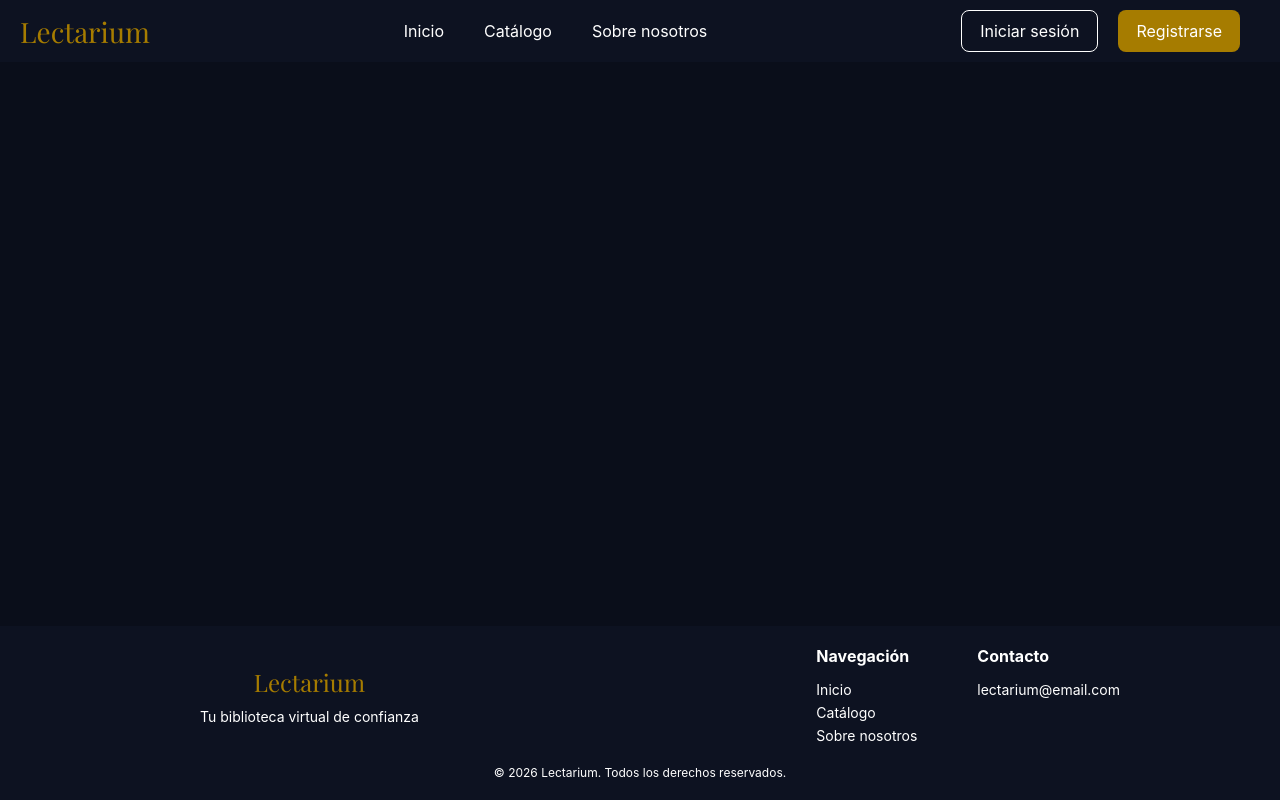
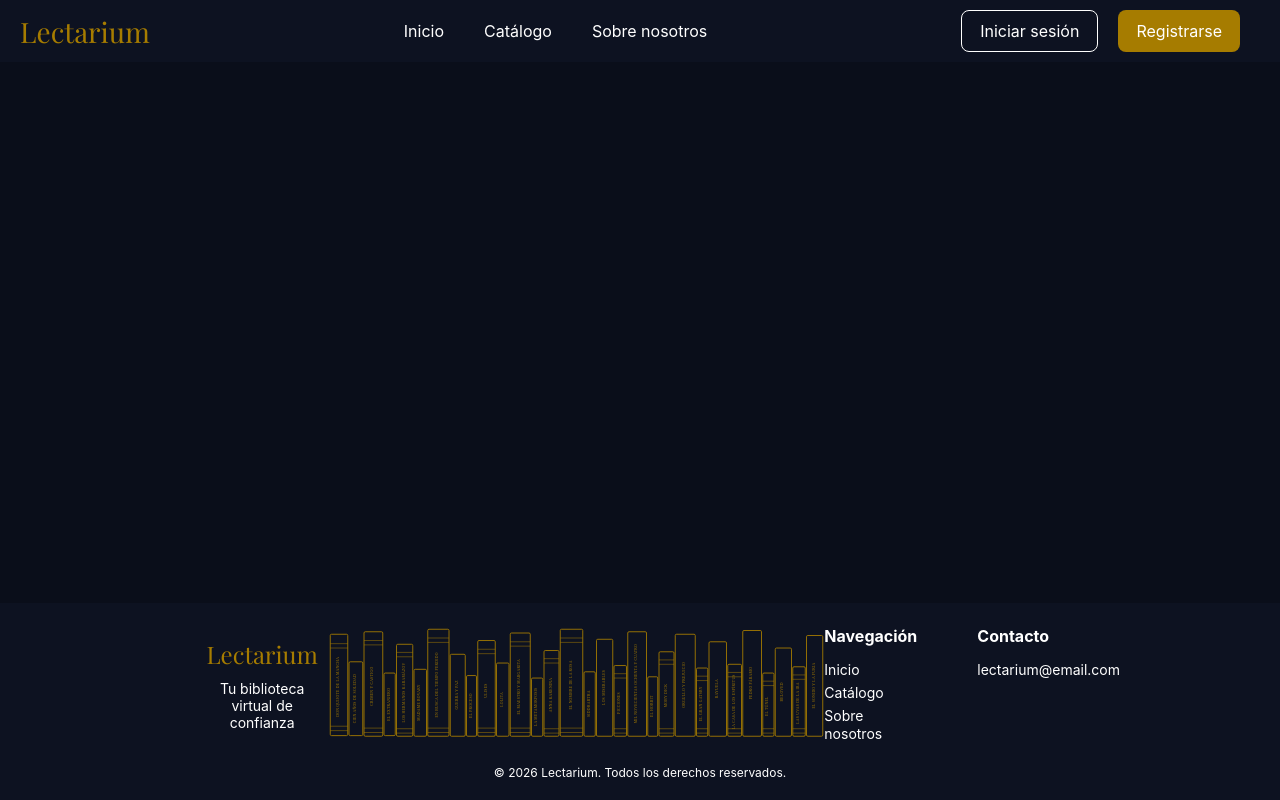
Before and after one commit to AndreaDGR/TFG_Lectarium, a plain HTML site: page frontend/index.html in a window 1280 px wide. Drawn offline with Linux system fonts and the light colour scheme; a web font is replaced by a local one.

Commit message:
añadida imagen en footer

```diff
--- a/frontend/componentes/footer.html
+++ b/frontend/componentes/footer.html
@@ -5,6 +5,8 @@
             <p class="logo-footer">Lectarium</p>
             <p class="slogan-footer">Tu biblioteca virtual de confianza</p>
         </div>
+
+        <img src="/frontend/assets/img/libros_footer.svg" alt="Libros" class="imagen-footer">
 
         <div class="nav-contacto">
             <div class="nav-footer">
--- a/frontend/css/styles.css
+++ b/frontend/css/styles.css
@@ -136,6 +136,11 @@ header {
     margin-top: 10px;
 }
 
+.imagen-footer {
+    width: 500px;
+    height: auto;
+}
+
 .nav-contacto {
     display: flex;
     gap: 60px;
```
Also changed, not shown: frontend/assets/img/libros_footer.svg (added).
